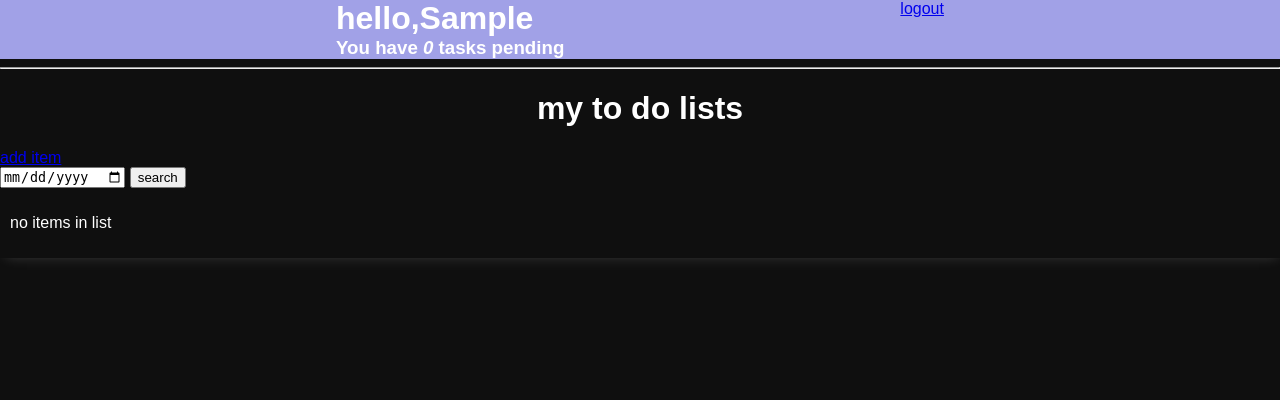
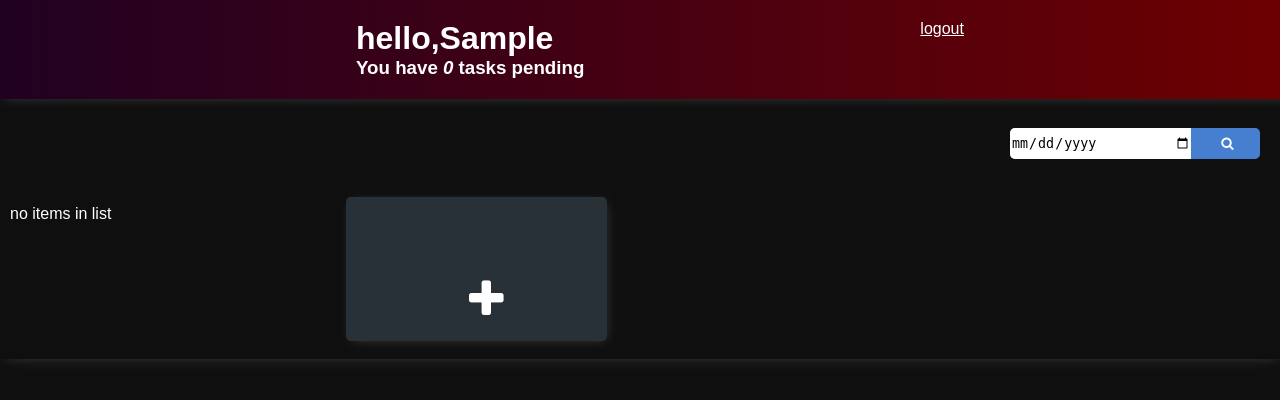
Before and after one commit to shiblykt/todo, a Django app: page / in a window 1280 px wide. Shown: the top 400 px of the page. Run offline with Django 4.2, Linux system fonts and the light colour scheme; the visitor is signed in with stand-in values (Sample User, id 1); data that the repository does not hold is empty.

Commit message:
design updates

```diff
--- a/tasklist/static/style/main.css
+++ b/tasklist/static/style/main.css
@@ -28,9 +28,15 @@ p.color_pending {
   padding: 5px; }
 
 .header-bar {
-  background-color: #a1a1e7;
+  width: 100%;
+  position: fixed;
+  top: 0px;
+  background-image: linear-gradient(to right, #200122, #6f0000);
   display: flex;
-  justify-content: space-evenly; }
+  justify-content: space-evenly;
+  padding: 20px;
+  -webkit-box-shadow: 2px 2px 13px -4px rgba(255, 255, 255, 0.21);
+  box-shadow: 2px 2px 13px -4px rgba(255, 255, 255, 0.21); }
 
 .grid-container {
   display: grid;
@@ -41,16 +47,17 @@ p.color_pending {
   -webkit-box-shadow: 2px 2px 13px -4px rgba(255, 255, 255, 0.21);
   box-shadow: 2px 2px 13px -4px rgba(255, 255, 255, 0.21);
   color: #fff;
-  max-width: 750px;
-  margin: 50px;
+  max-width: 250px;
+  margin: 0.5rem;
   background-color: #293138;
   border-radius: 5px;
-  padding: 0px 0px 20px 20px; }
+  padding: 0px 0px 20px 20px;
+  word-wrap: break-word; }
 
 @media screen and (min-width: 768px) {
   .grid-container {
     grid-template-columns: repeat(4, 1fr); } }
-.task-wrapper a {
+a {
   color: #fff; }
 
 .delete-task {
@@ -58,4 +65,62 @@ p.color_pending {
   justify-content: end;
   padding: 5px; }
 
+.input-container {
+  display: flex;
+  justify-content: space-between;
+  margin: 20px;
+  width: 250px;
+  border-radius: 5px;
+  background-color: #467fd0; }
+
+.input-container input:focus,
+.input-container input:active {
+  outline: none; }
+
+.input-container input {
+  border: none;
+  height: 30.5px;
+  width: 180px;
+  border-radius: 5px 0px 0px 5px; }
+
+.input-button {
+  border-radius: 0px 5px 5px 0px;
+  height: 30px;
+  width: 64px;
+  background-color: #467fd0;
+  color: #fff;
+  border: none; }
+
+.search-container {
+  display: flex;
+  justify-content: end;
+  margin-top: 50px; }
+
+.edit-task {
+  display: flex;
+  justify-content: space-between; }
+
+.login-container {
+  background-color: #293138;
+  max-width: 400px;
+  margin: auto;
+  padding: 50px;
+  border-radius: 15px;
+  margin-top: 200px; }
+
+input[type='text'] {
+  width: 200px;
+  height: 30px;
+  outline: none;
+  border-radius: 5px; }
+
+input[type='password']::placeholder {
+  padding: 10px; }
+
+input[type='password'] {
+  width: 200px;
+  height: 30px;
+  outline: none;
+  border-radius: 5px; }
+
 /*# sourceMappingURL=main.css.map */
--- a/tasklist/static/style/main.scss
+++ b/tasklist/static/style/main.scss
@@ -1,6 +1,7 @@
-$primary-color: rgb(161, 161, 231);
+$header-color: linear-gradient(to right, #200122, #6f0000);
 $status-pending: #dc3545;
 $font-color: #fff;
+$task-color: #293138;
 @mixin status($theme: #198754) {
   background: $theme;
   width: fit-content;
@@ -11,6 +12,16 @@ $font-color: #fff;
 @mixin shadow {
   -webkit-box-shadow: 2px 2px 13px -4px rgba(255, 255, 255, 0.21);
   box-shadow: 2px 2px 13px -4px rgba(255, 255, 255, 0.21);
+}
+@mixin d-flex-between($position: space-between) {
+  display: flex;
+  justify-content: $position;
+}
+@mixin input-fields {
+  width: 200px;
+  height: 30px;
+  outline: none;
+  border-radius: 5px;
 }
 body {
   margin: 0%;
@@ -33,9 +44,14 @@ p.color_pending {
   @include status($theme: grey);
 }
 .header-bar {
-  background-color: $primary-color;
+  width: 100%;
+  position: fixed;
+  top: 0px;
+  background-image: $header-color;
   display: flex;
   justify-content: space-evenly;
+  padding: 20px;
+  @include shadow;
 }
 .grid-container {
   display: grid;
@@ -45,18 +61,19 @@ p.color_pending {
 .task-wrapper {
   @include shadow;
   color: $font-color;
-  max-width: 750px;
-  margin: 50px;
-  background-color: #293138;
+  max-width: 250px;
+  margin: 0.5rem;
+  background-color: $task-color;
   border-radius: 5px;
   padding: 0px 0px 20px 20px;
+  word-wrap: break-word;
 }
 @media screen and (min-width: 768px) {
   .grid-container {
     grid-template-columns: repeat(4, 1fr);
   }
 }
-.task-wrapper a {
+a {
   color: $font-color;
 }
 .delete-task {
@@ -64,3 +81,54 @@ p.color_pending {
   justify-content: end;
   padding: 5px;
 }
+.input-container {
+  @include d-flex-between;
+  margin: 20px;
+  width: 250px;
+  border-radius: 5px;
+  background-color: rgb(70, 127, 208);
+}
+.input-container input:focus,
+.input-container input:active {
+  outline: none;
+}
+.input-container input {
+  border: none;
+  height: 30.5px;
+  width: 180px;
+  border-radius: 5px 0px 0px 5px;
+}
+.input-button {
+  border-radius: 0px 5px 5px 0px;
+  height: 30px;
+  width: 64px;
+  background-color: rgb(70, 127, 208);
+  color: $font-color;
+  border: none;
+}
+.search-container {
+  @include d-flex-between($position: end);
+  margin-top: 50px;
+}
+.edit-task {
+  @include d-flex-between;
+}
+
+.login-container {
+  background-color: $task-color;
+  max-width: 400px;
+  margin: auto;
+  padding: 50px;
+  border-radius: 15px;
+  margin-top: 200px
+}
+input[type='text'] {
+  @include input-fields;
+}
+
+input[type='password']::placeholder{
+  padding: 10px;
+}
+input[type='password'] {
+  @include input-fields;
+}
--- a/tasklist/templates/tasklist/task_list.html
+++ b/tasklist/templates/tasklist/task_list.html
@@ -15,33 +15,55 @@
   </div>
 </div>
 
-<hr />
-<h1 align="center">my to do lists</h1>
-<a href="{% url 'task-create' %}">add item</a>
-<form method="get">
-  <input type="date" name="search-date" value="{{search_input}}" />
-  <input type="submit" value="search" />
-</form>
+<h1 align="center">Manage your tasks</h1>
+
+<section class="search-container">
+  <div class="input-container">
+    <form method="get">
+      <input
+        type="date"
+        name="search-date"
+        class="input-field"
+        value="{{search_input}}"
+      />
+      <button type="submit" class="input-button" style="cursor: pointer">
+        <i class="fa fa-search"></i>
+      </button>
+    </form>
+  </div>
+</section>
+
 <div class="grid-container">
   {% for task in tasks %}
   <div class="task-wrapper">
     <div class="delete-task">
       <a href="{% url 'task-delete' task.id %}"
-        ><i class="fa fa-times-circle" style="font-size:24px"></i
+        ><i class="fa fa-times-circle" style="font-size: 24px"></i
       ></a>
     </div>
-    <div class="task-head">
-      <strong>Task:{{forloop.counter}}</strong>
+    <div><b>{{forloop.counter}}.{{task.title|upper}}</b></div>
+    <div class="description-wrapper"><p>{{task.description}}</p></div>
+    <div><p>{{task.due}}</p></div>
+    <div class="edit-task">
+      <a style="margin-top: 20px" href="{% url 'task-update' task.id %}"
+        ><i class="fa fa-edit" style="font-size: 36px"></i
+      ></a>
+      <p class="color_{{ task.status }}">
+        <i class="fa fa-check" style="font-size: 24px"></i>
+      </p>
     </div>
-    <div><p>{{task.title}}</p></div>
-    <div><p>{{task.description}}</p></div>
-    <div><p>{{task.due}}</p></div>
-    <div><p class="color_{{ task.status }}"><i class="fa fa-check" style="font-size:24px"></i></p></div>
-    <div><a href="{% url 'task-update' task.id %}">edit</a></div>
   </div>
 
   {% empty %}
   <p>no items in list</p>
   {% endfor %}
+  <a
+    class="task-wrapper"
+    href="{% url 'task-create' %}"
+    style="text-decoration: none"
+    ><div style="display: flex; justify-content: center; margin-top: 80px">
+      <i class="fa fa-plus" style="font-size: 44px"></i></div
+  ></a>
+
+  {% endblock %}
 </div>
-{% endblock %}
```
Also changed, not shown: tasklist/templates/tasklist/login.html (+9 -6 lines), 1 other file.
